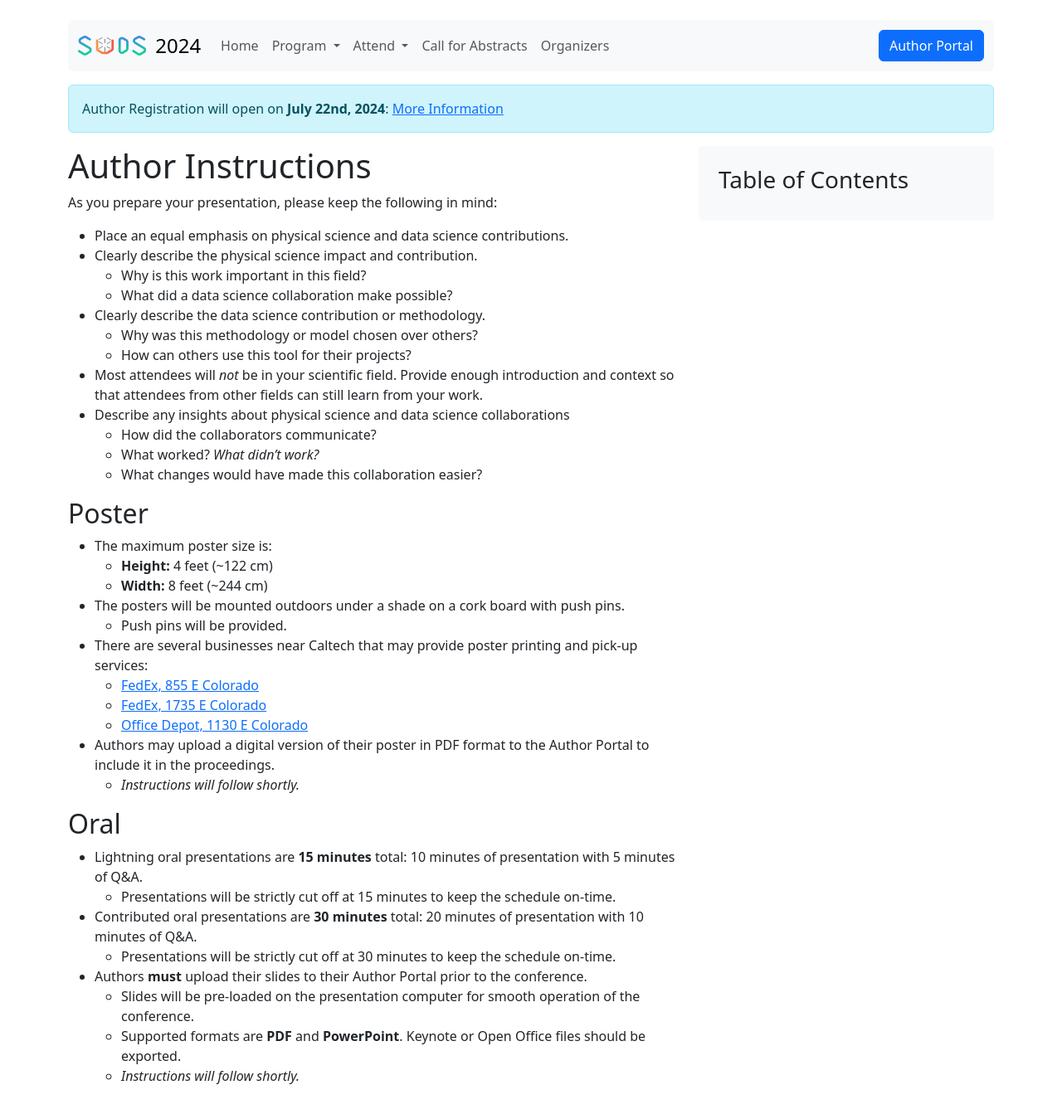
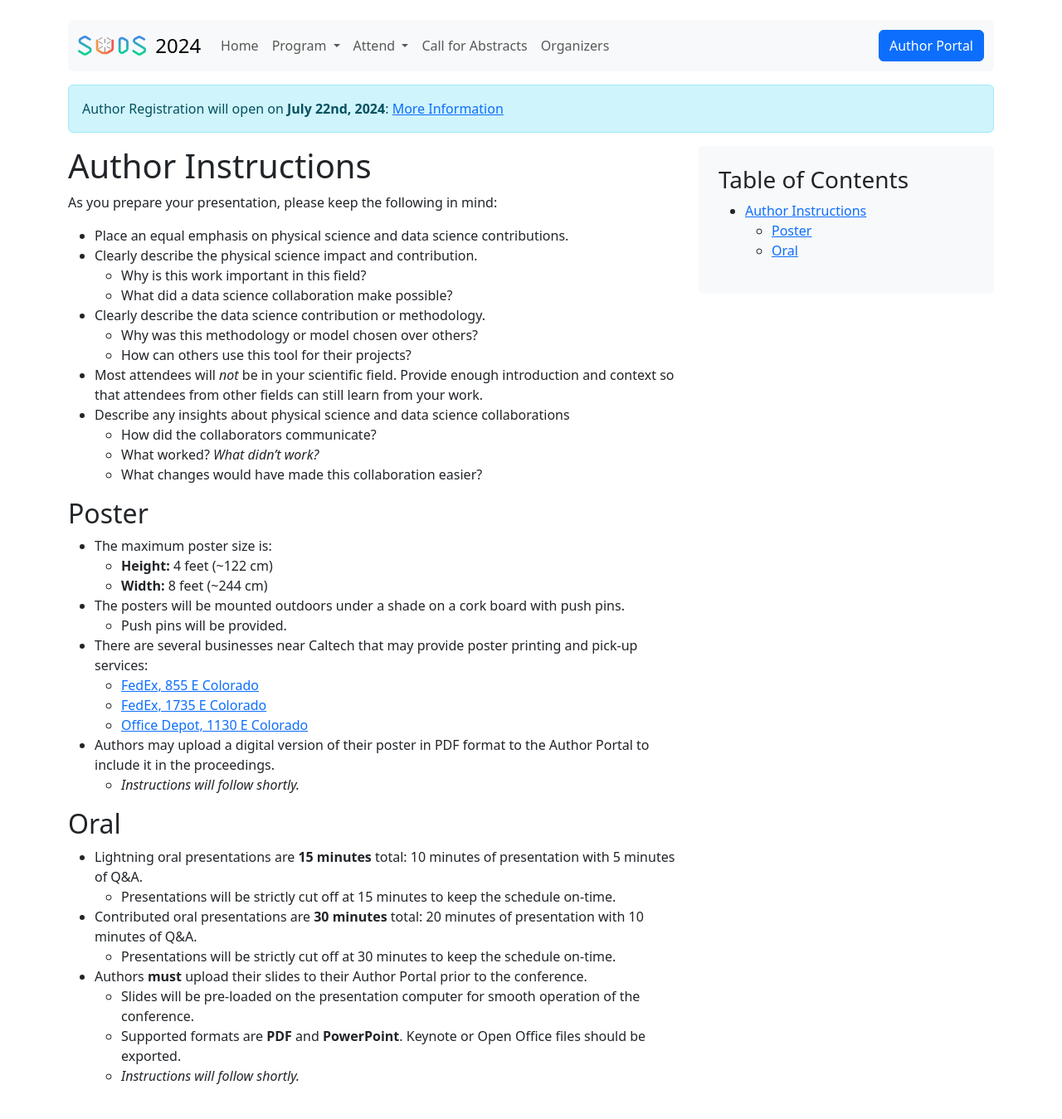
Before and after one commit to JPLMLIA/sudsconf, a Jekyll site: the page built from attend/author_instructions.md, in a window 1280 px wide. Shown: the whole page at 83% size. Built offline with Jekyll 4.4.1, drawn with Linux system fonts in a browser that asks for light colours; a script that is not in the unit is left out; comment, search, counter and statistics services are not loaded.

Commit message:
Fixed TOC

```diff
--- a/attend/author_instructions.md
+++ b/attend/author_instructions.md
@@ -3,6 +3,9 @@ layout: page
 title: Author Instructions
 toc: True
 ---
+
+- This is a Kramdown TOC placeholder. This text will not appear.
+{:toc}
 
 # Author Instructions
 
```
